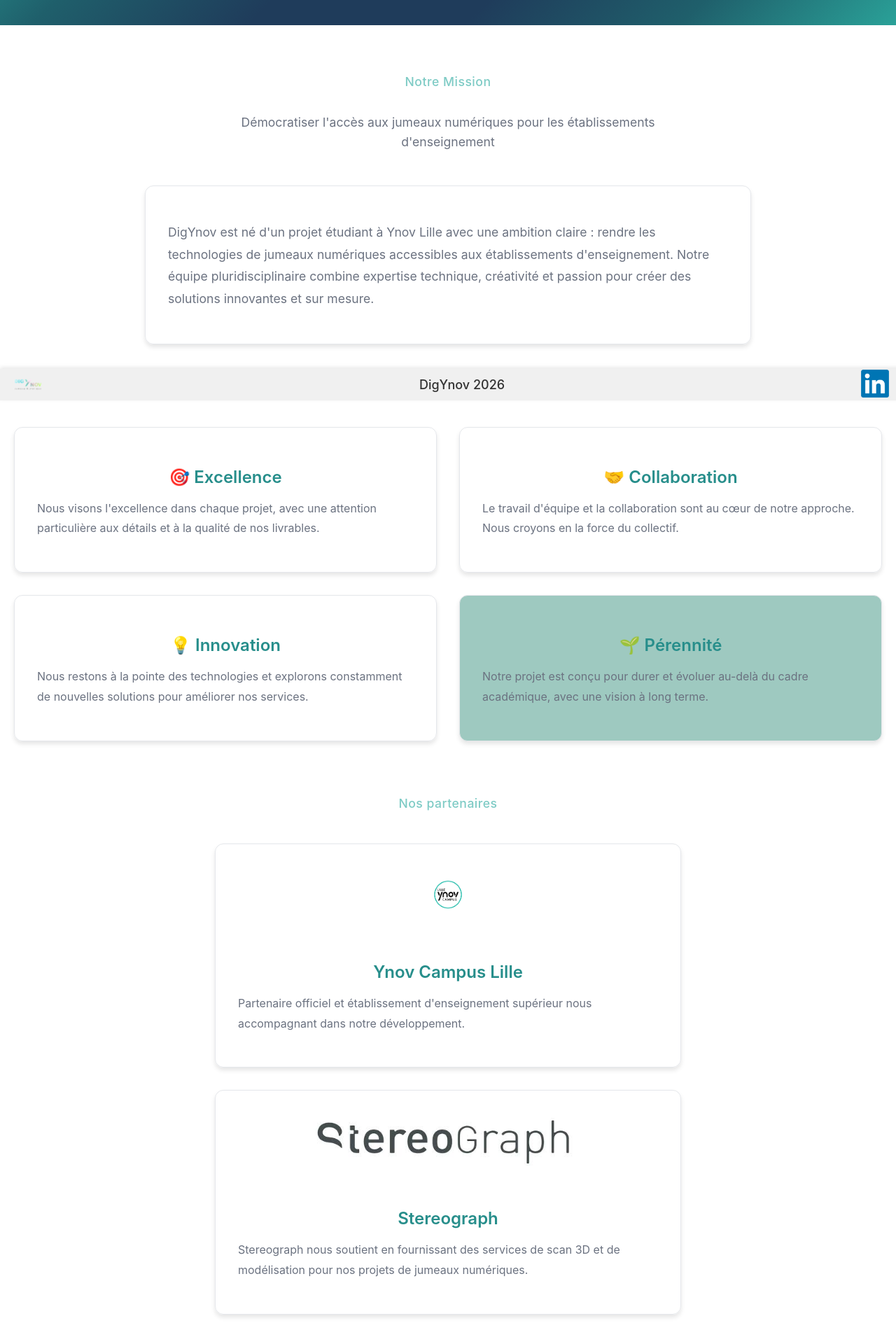
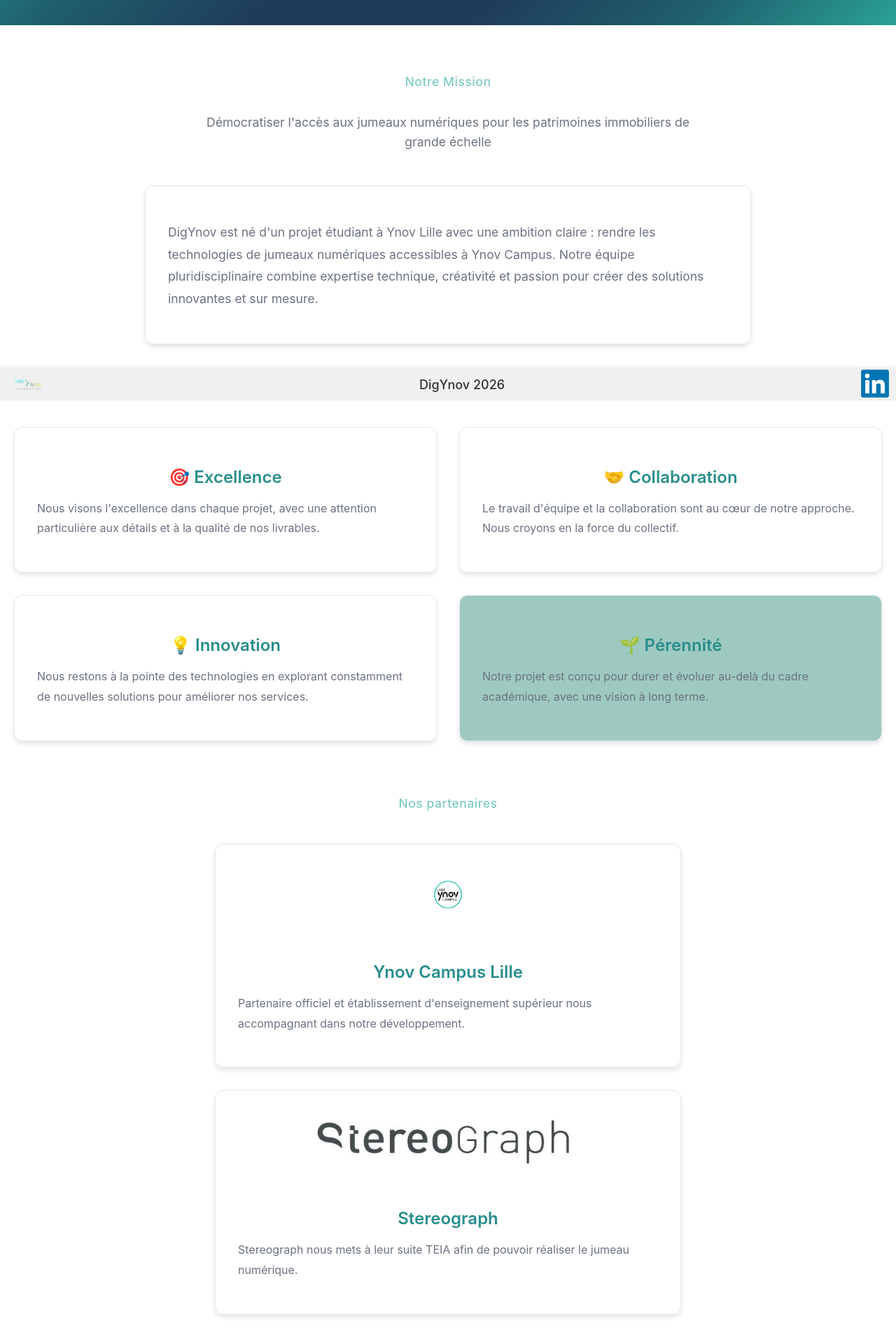
Before and after one commit to Tancelin1/dig-ynov, a React (Create React App) app: page /a-propos in a window 1280 px wide. Shown: the part 228-2148 px from the top of the page at 70% size. Built offline with nearby package versions, Linux system fonts and the light colour scheme.

Commit message:
change texte from all pages

```diff
--- a/src/components/TeamSection.js
+++ b/src/components/TeamSection.js
@@ -27,13 +27,13 @@
                     id: 3,
                     name: 'Thibaut',
                     image: '/team/thibault.png',
-                    description: 'intégrateur jumeaux numériques'
+                    description: 'Responsable jumeaux numériques'
                 },
                 {
                     id: 4,
                     name: 'Younesse',
                     image: '/team/youness.png',
-                    description: 'intégrateur jumeaux numériques'
+                    description: 'Intégrateur jumeaux numériques'
                 }
             ]
         },
--- a/src/components/pages/RealisationsPage.js
+++ b/src/components/pages/RealisationsPage.js
@@ -20,42 +20,6 @@
       }
     ]
   },
-  {
-    id: 2,
-    title: "Projet Industrie X",
-    sections: [
-      {
-        image: "/images/indus1.jpg",
-        text: "Digitalisation d’un site industriel..."
-      },
-      {
-        image: "/images/indus2.jpg",
-        text: "Optimisation des flux de production..."
-      },
-      {
-        image: "/images/indus3.jpg",
-        text: "Maintenance prédictive avancée..."
-      }
-    ]
-  },
-  {
-    id: 3,
-    title: "Smart Building Y",
-    sections: [
-      {
-        image: "/images/build1.jpg",
-        text: "Création d’un bâtiment intelligent..."
-      },
-      {
-        image: "/images/build2.jpg",
-        text: "Capteurs IoT et monitoring..."
-      },
-      {
-        image: "/images/build3.jpg",
-        text: "Optimisation énergétique..."
-      }
-    ]
-  }
 ];
 
 function RealisationsPage() {
--- a/src/data/about.js
+++ b/src/data/about.js
@@ -8,10 +8,10 @@
     title: "Notre Mission",
 
     subtitle:
-      "Démocratiser l'accès aux jumeaux numériques pour les établissements d'enseignement",
+      "Démocratiser l'accès aux jumeaux numériques pour les patrimoines immobiliers de grande échelle",
 
     description:
-      "DigYnov est né d'un projet étudiant à Ynov Lille avec une ambition claire : rendre les technologies de jumeaux numériques accessibles aux établissements d'enseignement. Notre équipe pluridisciplinaire combine expertise technique, créativité et passion pour créer des solutions innovantes et sur mesure.",
+      "DigYnov est né d'un projet étudiant à Ynov Lille avec une ambition claire : rendre les technologies de jumeaux numériques accessibles à Ynov Campus. Notre équipe pluridisciplinaire combine expertise technique, créativité et passion pour créer des solutions innovantes et sur mesure.",
   },
 
   values: {
@@ -42,7 +42,7 @@
         title: "Innovation",
 
         description:
-          "Nous restons à la pointe des technologies et explorons constamment de nouvelles solutions pour améliorer nos services.",
+          "Nous restons à la pointe des technologies en explorant constamment de nouvelles solutions pour améliorer nos services.",
       },
 
       {
@@ -79,7 +79,7 @@
         title: "Stereograph",
 
         description:
-          "Stereograph nous soutient en fournissant des services de scan 3D et de modélisation pour nos projets de jumeaux numériques.",
+          "Stereograph nous mets à leur suite TEIA afin de pouvoir réaliser le jumeau numérique.",
       },
     ],
   },
```
